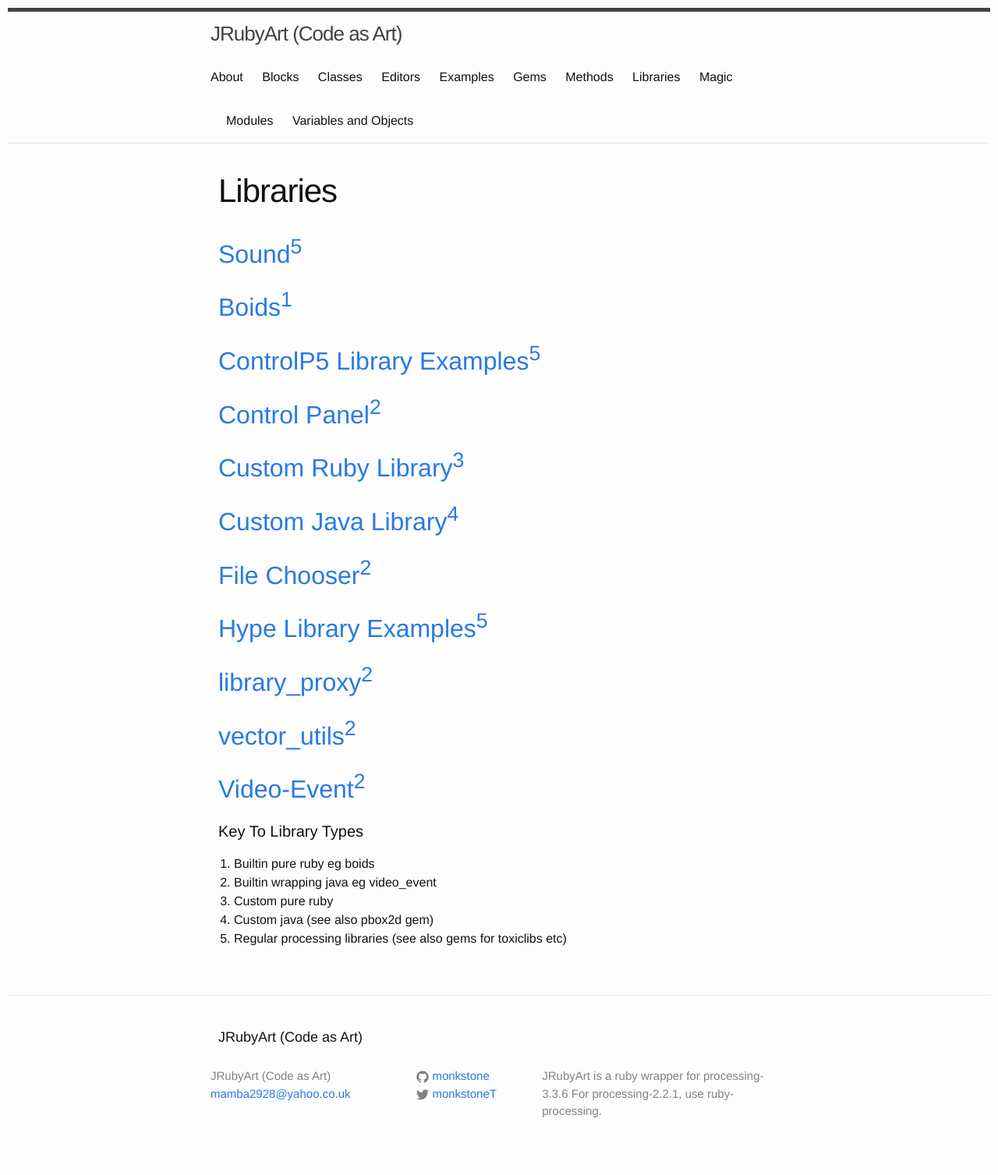
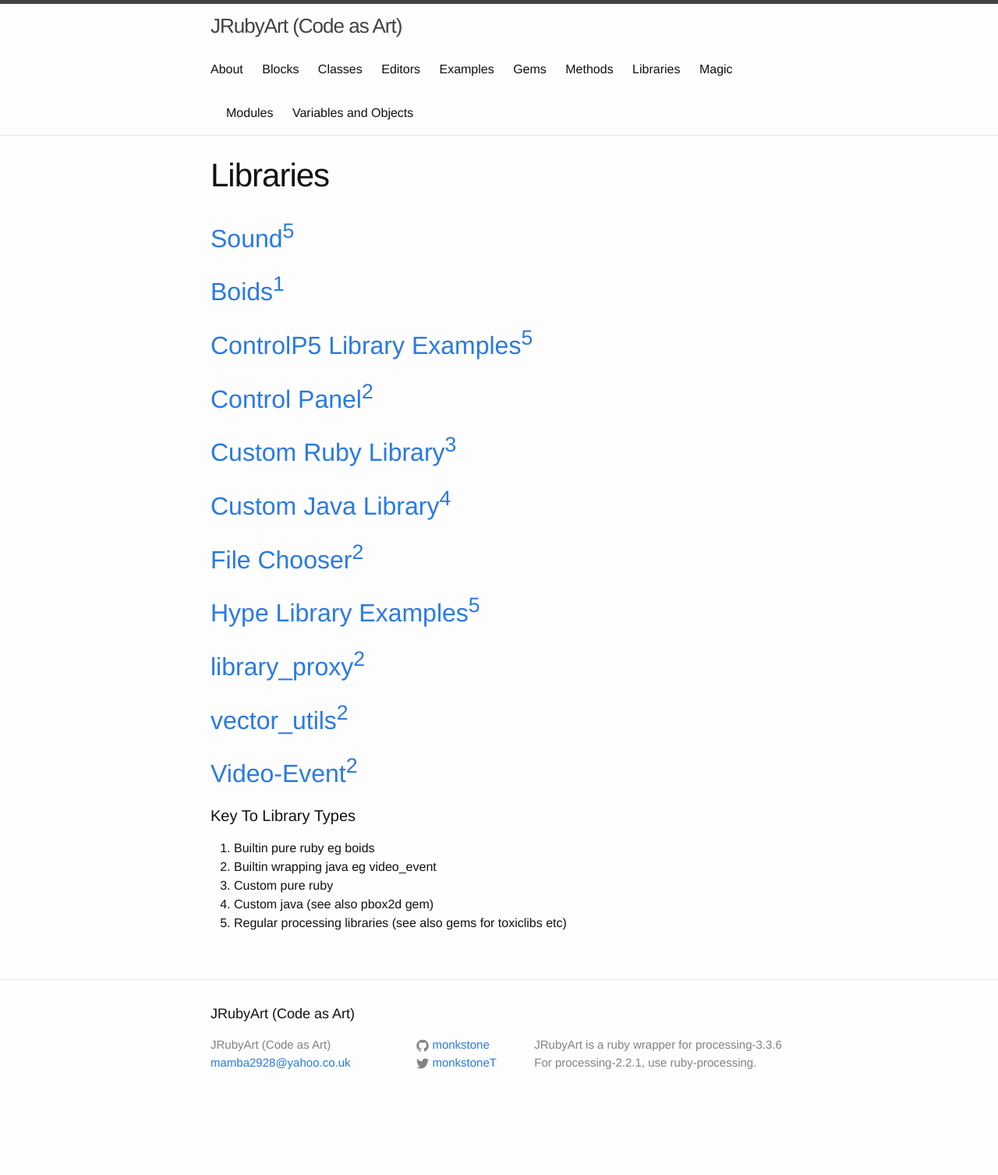
Before and after one commit to ruby-processing/JRubyArt, a Jekyll site: the page built from libraries.html, in a window 1280 px wide. Shown: the whole page at 78% size. Built offline with Jekyll 4.4.1, drawn with Linux system fonts in a browser that asks for light colours; after the commit the page ends 1434 px from its top, so only the background shows below that.

```diff
--- a/_layouts/page.html
+++ b/_layouts/page.html
@@ -1,14 +1,14 @@
 ---
 layout: default
 ---
-<div class="post">
+<article class="post">
 
   <header class="post-header">
     <h1 class="post-title">{{ page.title }}</h1>
   </header>
 
-  <article class="post-content">
+  <div class="post-content">
     {{ content }}
-  </article>
+  </div>
 
-</div>
+</article>
--- a/_sass/_base.scss
+++ b/_sass/_base.scss
@@ -4,7 +4,7 @@
 body, h1, h2, h3, h4, h5, h6,
 p, blockquote, pre, hr,
 dl, dd, ol, ul, figure {
-    margin: 10px;
+    margin: 0px;
     padding: 0;
 }
 
```
